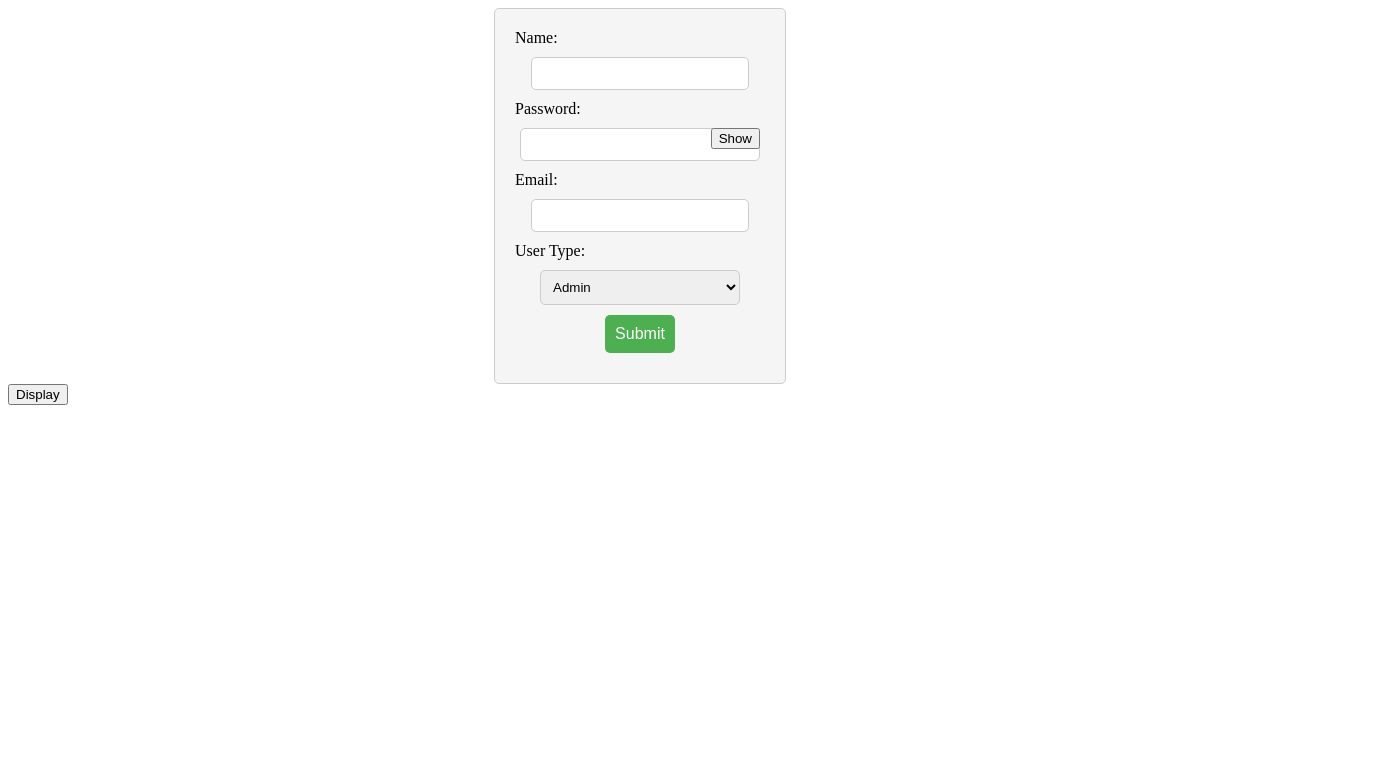
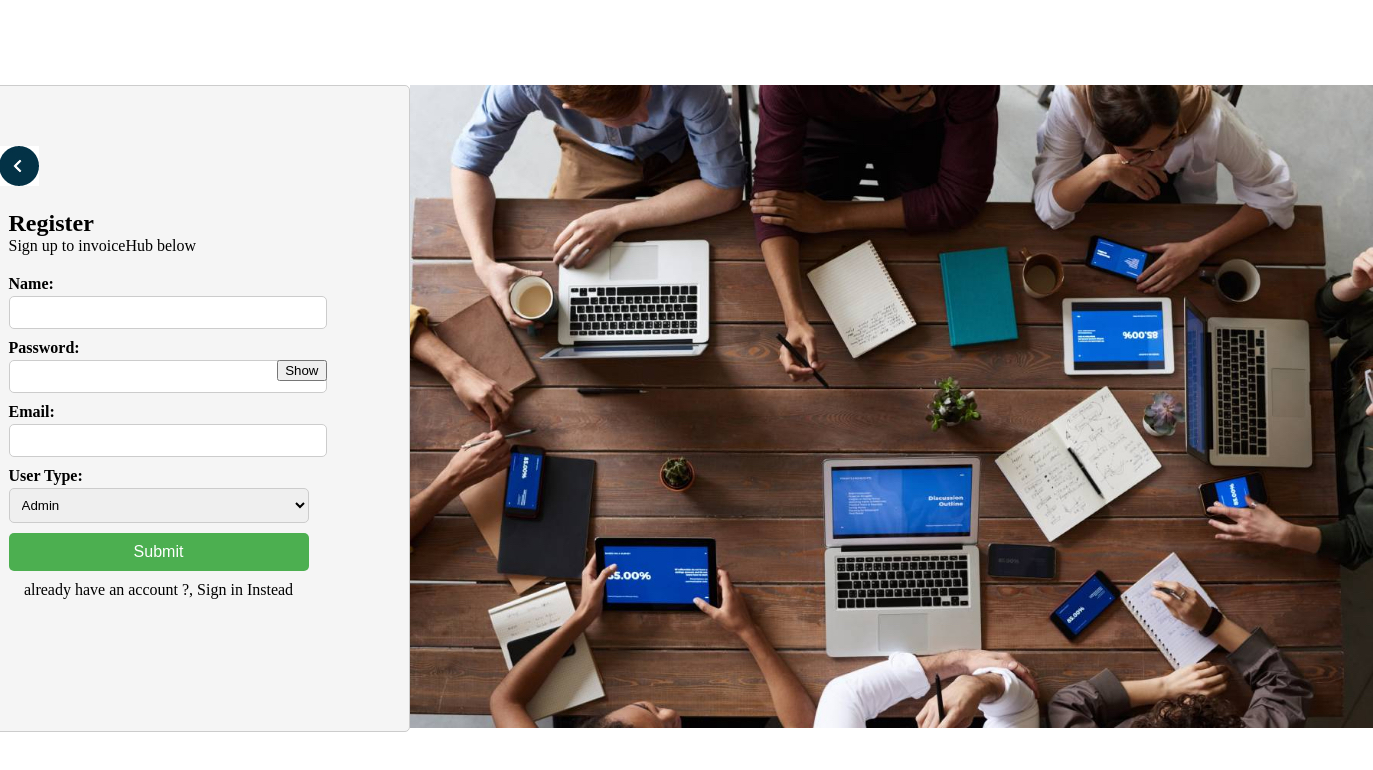
Before and after one commit to Ravenix12/InvoiceHub, a website: page public/html/signup.html in a window 1280 px wide. Shown: the whole page, 1373 px wide, since content can reach past the window. Drawn offline with Linux system fonts and the light colour scheme.

Commit message:
added css to sign up page , rough draft

```diff
--- a/public/css/signup.css
+++ b/public/css/signup.css
@@ -1,25 +1,32 @@
 /* CSS code for form styling */
-form {
-    max-width: 250px;
-    margin: 0 auto;
-    padding: 20px;
-    border: 1px solid #ccc;
-    border-radius: 5px;
-    background-color: #f5f5f5;
-    text-align: center;
+#signup-form {
+  margin: 0 auto;
+  padding:100px;
+  width:300px;
+  border: 1px solid #ccc;
+  border-radius: 5px;
+  background-color: #f5f5f5;
+  display:flex;
+  flex-direction:column;
+  align-items:center;
+  text-align: center;
   }
+#signup-form>* {
+  width:inherit;
+}
 
   label {
     display: block;
-    margin-bottom: 10px;
+    margin-bottom: 3px;
     text-align: left;
+    font-weight:bold;
   }
 
   input[type="text"],
   input[type="password"],
   input[type="email"],
   select {
-    width: 80%;
+    width:100%;
     padding: 8px;
     margin-bottom: 10px;
     border: 1px solid #ccc;
@@ -29,18 +36,14 @@ form {
     position: relative;
   }
 
-  .password-input-container input[type="password"] {
-    padding-right: 30px;
-  }
-
   .password-input-container button {
     position: absolute;
-    right: 5px;
+    right: -18px;
     top: 0;
   }
 
   select {
-    width: 80%;
+
     padding: 8px;
     margin-bottom: 10px;
     border: 1px solid #ccc;
@@ -49,7 +52,6 @@ form {
   }
   input[type="submit"] {
     width: fit-content;
-
     padding: 10px;
     margin-bottom: 10px;
     border: none;
@@ -63,3 +65,41 @@ form {
   input[type="submit"]:hover {
     opacity: 0.8;
   }
+
+
+body {
+  display: flex;
+  flex-direction: column;
+  align-items: center;
+  height: 100vh; /* Set the height of the body to the viewport height */
+}
+
+.register-box {
+  display: flex;
+  flex-direction: row;
+  margin-top: auto; /* Push the register-box to the top of the available space */
+  margin-bottom:auto;
+  width:fit-content;
+  align-items:stretch;
+}
+
+.register-box > *{
+  flex:1;
+}
+
+.formintro{
+  text-align:left;
+  margin-bottom:20px;
+}
+
+.formtitle{
+  font-size:24px;
+  font-weight: bold;
+
+}
+.back{
+  text-align:left;
+  margin-left:-20px;
+  margin-top:-40px;
+  margin-bottom:20px;
+}
--- a/public/html/signup.html
+++ b/public/html/signup.html
@@ -9,29 +9,44 @@
     <title>User Login Page</title>
 </head>
 <body>
+  <div class="register-box">
+
     <form id="signup-form">
+      <div class="back"><img src="../img/back.jpg" alt="Italian Trulli"></div>
+      <div class="formintro">
+      <div class="formtitle ">Register</div>
+      <div class="formtext ">Sign up to invoiceHub below</div>
+    </div>
+      <div class="form-element">
         <label for="name">Name:</label>
         <input type="text" id="name" name="name" required>
-
+      </div>
+      <div class="form-element">
         <label for="password">Password:</label>
         <div class="password-input-container">
           <input type="password" id="password" name="password" required>
           <button type="button" id="password-toggle">Show</button>
         </div>
-
+      </div>
+      <div class="form-element">
         <label for="email">Email:</label>
         <input type="email" id="email" name="email" required>
-
+      </div>
+      <div class="form-element">
         <label for="user-type">User Type:</label>
         <select id="user-type" name="user-type">
           <option value="admin">Admin</option>
           <option value="guest">Guest</option>
         </select>
+      </div>
 
-        <input type="submit" value="Submit">
-
+        <input class="form-element" type="submit" value="Submit">
+      <div class="form-element">already have an account ?, Sign in Instead</div>
       </form>
-      <button id="displayimage">Display</button>
+<div class="img-container">
+  <img src="../img/signup.jpg" alt="Italian Trulli">
+</div>
+    </div>
 
 
 </body>
```
Also changed, not shown: public/img/back.jpg (added), public/img/signup.jpg (added).
